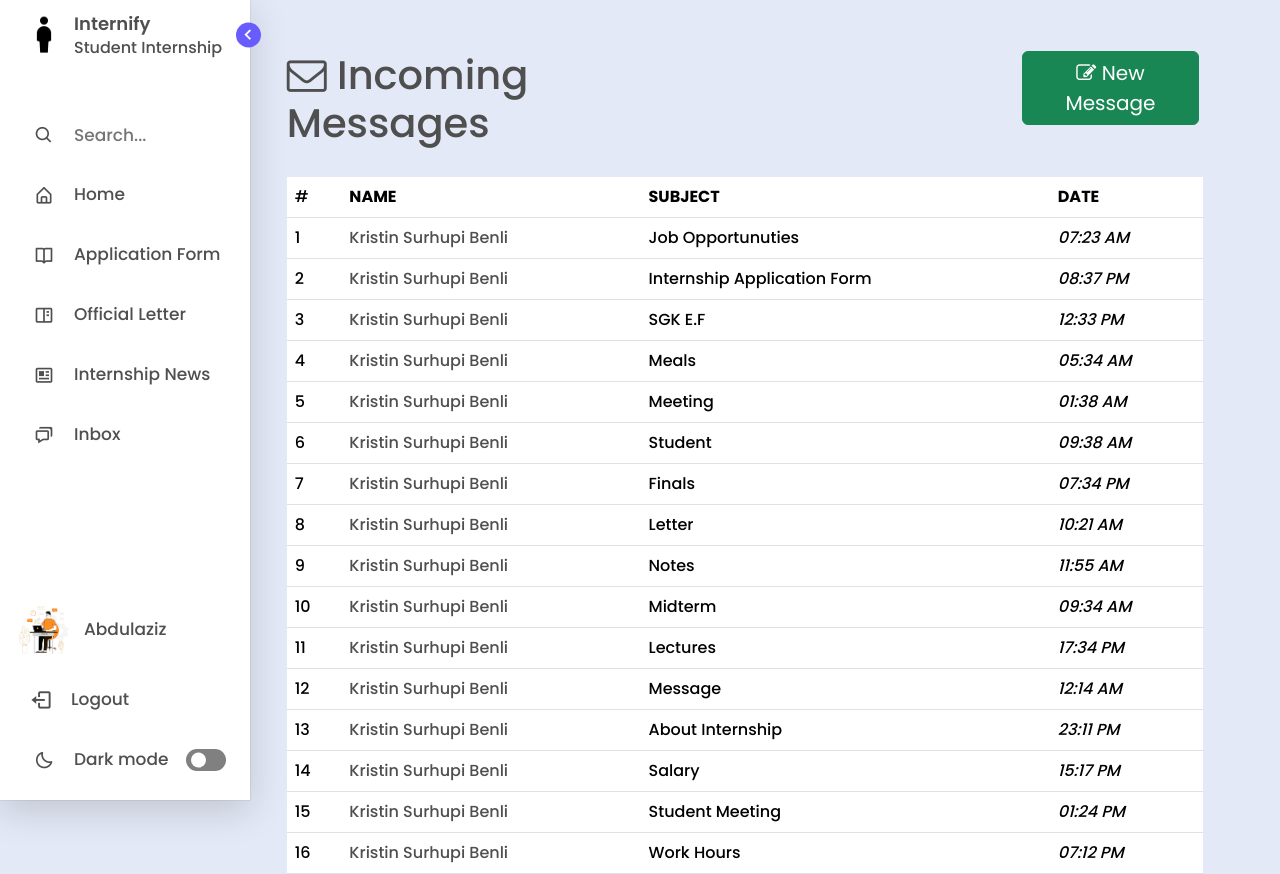
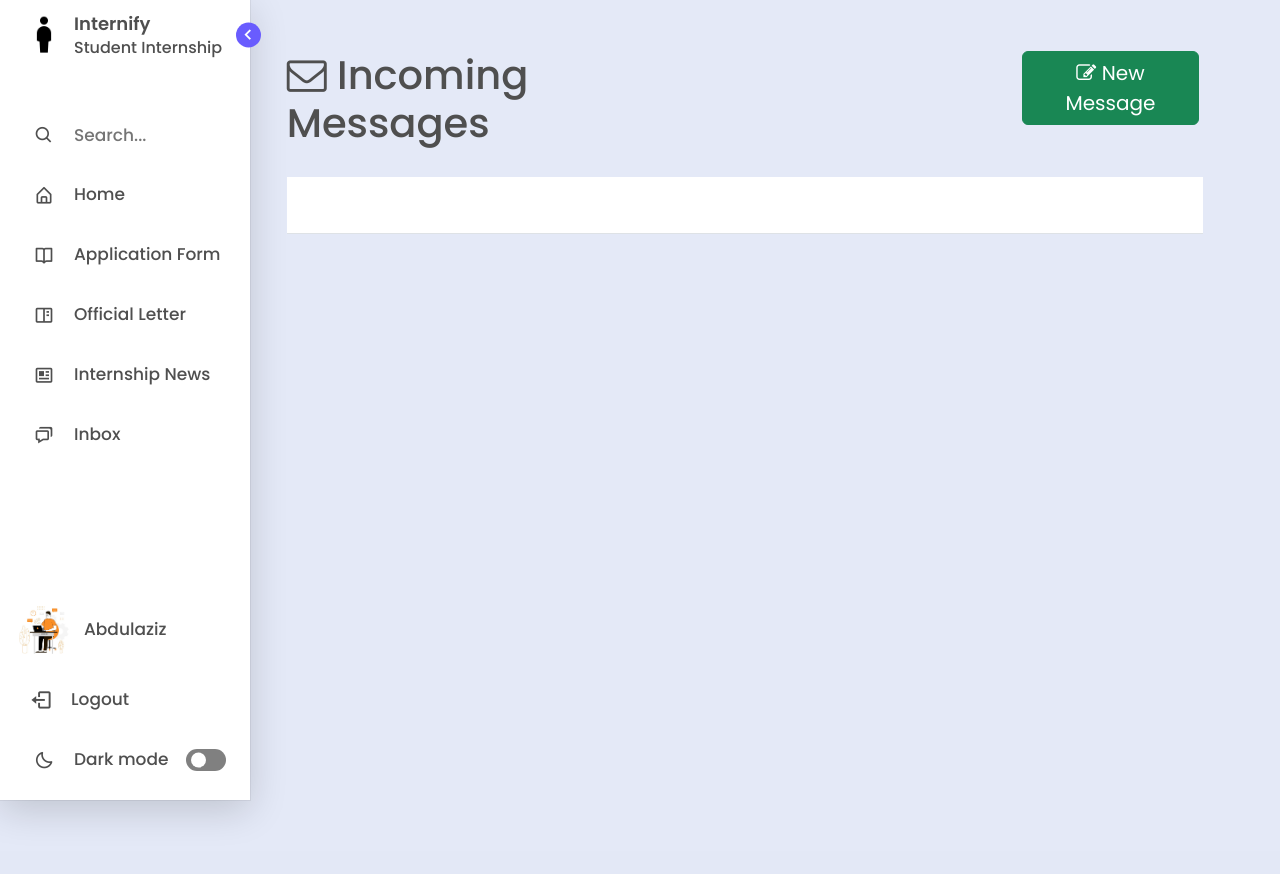
Before and after one commit to emirsakal/Internify, a Django app: page /inbox/ in a window 1280 px wide; the page is wider, and only the part inside the window is pictured. After the commit the page ends 818 px from the top of that part, so only its background shows below. Run offline with Django 4.2, Linux system fonts and the light colour scheme; a user stored in the database is signed in; data comes from the database, SQL or seed files in the repository; both versions use the stored data as it was after the commit; lists and menus that the app fills with data are empty; some libraries are stand-ins or nearby versions.

Commit message:
modified inbox.html

```diff
--- a/management/models.py
+++ b/management/models.py
@@ -77,6 +77,9 @@ class User(AbstractBaseUser, PermissionsMixin):
     def has_module_perms(self, app_label):
         return True
 
+    def get_full_name(self):
+        return f'{self.first_name} {self.last_name}'
+
 class Message(BaseAbstractModel):
     title = models.CharField(max_length=255)
     content = models.TextField()
--- a/templates/inbox.html
+++ b/templates/inbox.html
@@ -1,129 +1,54 @@
 {% extends "layout.html" %}
 {% load static %}
 
-{% block content %}
+{% block page_title %}Inbox{% endblock page_title %}
+
+{% block css_files %}
 <style>
-  body
-  {
+  body {
     overflow:hidden;
   }
 </style>
+{% endblock css_files %}
+
+{% block content %}
 <div class="home offset-md-1" style="margin-top:4%;">
-  <link href="https://maxcdn.bootstrapcdn.com/font-awesome/4.3.0/css/font-awesome.min.css" rel="stylesheet">
   <div class="row">
     <div class="col-md-5">
       <h1 class="title text"><i class="fa fa-envelope-o"></i> Incoming Messages</h1>
     </div>
     <div class="col-md-5">
-      <a href="/inbox/send-message" class="btn btn-success btn-block" style="font-size: 20px; width:40%; float:right;"><i class='fa fa-pencil-square-o'></i> New Message</a>
+      <a href="{% url 'sendmessage' %}" class="btn btn-success btn-block" style="font-size: 20px; width:40%; float:right;"><i class='fa fa-pencil-square-o'></i> New Message</a>
     </div>
   </div>
   <div class="col-md-10" style="margin-top:2%;">
     <table class="table table-hover mails" style="background-color: var(--primary-color-light);">
+      {% if message.count > 0 %}
       <thead class="text">
         <td>#</td>
-        <th>NAME</th>
+        <th>SENDER</th>
         <th>SUBJECT</th>
         <th>DATE</th>
       </thead>
       <tbody class="text">
-        <tr>
-          <td>1</td>
-          <td><a href="/inbox/message" style="text-decoration: none; color: var(--text-color)">Kristin Surhupi Benli</a></td>
-          <td>Job Opportunuties</td>
-          <td class="text-right fst-italic">07:23 AM</td>
-        </tr>
-        <tr>
-          <td>2</td>
-          <td><a href="/inbox/message" style="text-decoration: none; color: var(--text-color)">Kristin Surhupi Benli</a></td>
-          <td>Internship Application Form</td>
-          <td class="text-right fst-italic">08:37 PM</td>
-        </tr>
-        <tr>
-          <td>3</td>
-          <td><a href="/inbox/message" style="text-decoration: none; color: var(--text-color)">Kristin Surhupi Benli</a></td>
-          <td>SGK E.F</td>
-          <td class="text-right fst-italic">12:33 PM</td>
-        </tr>
-        <tr>
-          <td>4</td>
-          <td><a href="/inbox/message" style="text-decoration: none; color: var(--text-color)">Kristin Surhupi Benli</a></td>
-          <td>Meals</td>
-          <td class="text-right fst-italic">05:34 AM</td>
-        </tr>
-        <tr>
-          <td>5</td>
-          <td><a href="/inbox/message" style="text-decoration: none; color: var(--text-color)">Kristin Surhupi Benli</a></td>
-          <td>Meeting</td>
-          <td class="text-right fst-italic">01:38 AM</td>
-        </tr>
-        <tr>
-          <td>6</td>
-          <td><a href="/inbox/message" style="text-decoration: none; color: var(--text-color)">Kristin Surhupi Benli</a></td>
-          <td>Student</td>
-          <td class="text-right fst-italic">09:38 AM</td>
-        </tr>
-        <tr>
-          <td>7</td>
-          <td><a href="/inbox/message" style="text-decoration: none; color: var(--text-color)">Kristin Surhupi Benli</a></td>
-          <td>Finals</td>
-          <td class="text-right fst-italic">07:34 PM</td>
-        </tr>
-        <tr>
-          <td>8</td>
-          <td><a href="/inbox/message" style="text-decoration: none; color: var(--text-color)">Kristin Surhupi Benli</a></td>
-          <td>Letter</td>
-          <td class="text-right fst-italic">10:21 AM</td>
-        </tr>
-        <tr>
-          <td>9</td>
-          <td><a href="/inbox/message" style="text-decoration: none; color: var(--text-color)">Kristin Surhupi Benli</a></td>
-          <td>Notes</td>
-          <td class="text-right fst-italic">11:55 AM</td>
-        </tr>
-        <tr>
-          <td>10</td>
-          <td><a href="/inbox/message" style="text-decoration: none; color: var(--text-color)">Kristin Surhupi Benli</a></td>
-          <td>Midterm</td>
-          <td class="text-right fst-italic">09:34 AM</td>
-        </tr>
-        <tr>
-          <td>11</td>
-          <td><a href="/inbox/message" style="text-decoration: none; color: var(--text-color)">Kristin Surhupi Benli</a></td>
-          <td>Lectures</td>
-          <td class="text-right fst-italic">17:34 PM</td>
-        </tr>
-        <tr>
-          <td>12</td>
-          <td><a href="/inbox/message" style="text-decoration: none; color: var(--text-color)">Kristin Surhupi Benli</a></td>
-          <td>Message</td>
-          <td class="text-right fst-italic">12:14 AM</td>
-        </tr>
-        <tr>
-          <td>13</td>
-          <td><a href="/inbox/message" style="text-decoration: none; color: var(--text-color)">Kristin Surhupi Benli</a></td>
-          <td>About Internship</td>
-          <td class="text-right fst-italic">23:11 PM</td>
-        </tr>
-        <tr>
-          <td>14</td>
-          <td><a href="/inbox/message" style="text-decoration: none; color: var(--text-color)">Kristin Surhupi Benli</a></td>
-          <td>Salary</td>
-          <td class="text-right fst-italic">15:17 PM</td>
-        </tr>
-        <tr>
-          <td>15</td>
-          <td><a href="/inbox/message" style="text-decoration: none; color: var(--text-color)">Kristin Surhupi Benli</a></td>
-          <td>Student Meeting</td>
-          <td class="text-right fst-italic">01:24 PM</td>
-        </tr>
-        <tr>
-          <td>16</td>
-          <td><a href="/inbox/message" style="text-decoration: none; color: var(--text-color)">Kristin Surhupi Benli</a></td>
-          <td>Work Hours</td>
-          <td class="text-right fst-italic">07:12 PM</td>
-        </tr>
+        {% for message in messages %}
+          <tr>
+            <td>{{forloop.counter}}</td>
+            <td>
+              <a href="{% url 'message' %}" style="text-decoration: none; color: var(--text-color)">
+                {{message.receiver.get_full_name}}
+              </a>
+            </td>
+            <td>{{message.title}}</td>
+            <td class="text-right fst-italic">{{message.date_created|date:"h:i A"}}</td>
+          </tr>
+        {% endfor %}
       </tbody>
+      {% else %}
+        <th>
+          <p class='text-center text-white'>No records!</p>
+        </th>
+      {% endif %}
     </table>
   </div>
 </div>
--- a/templates/message.html
+++ b/templates/message.html
@@ -2,12 +2,8 @@
 {% load static %}
 
 {% block content %}
-<head>
-</head>
 <body>
-    <link href="https://maxcdn.bootstrapcdn.com/font-awesome/4.3.0/css/font-awesome.min.css" rel="stylesheet">
     <div class="home offset-md-1" style="margin-top:4%;">
-        <link href="https://maxcdn.bootstrapcdn.com/font-awesome/4.3.0/css/font-awesome.min.css" rel="stylesheet">
         <div class="row">
           <div class="col-md-5">
             <h1 class="title text"><i class="fa fa-envelope-o"></i> Message</h1>
```
Also changed, not shown: db.sqlite3.
